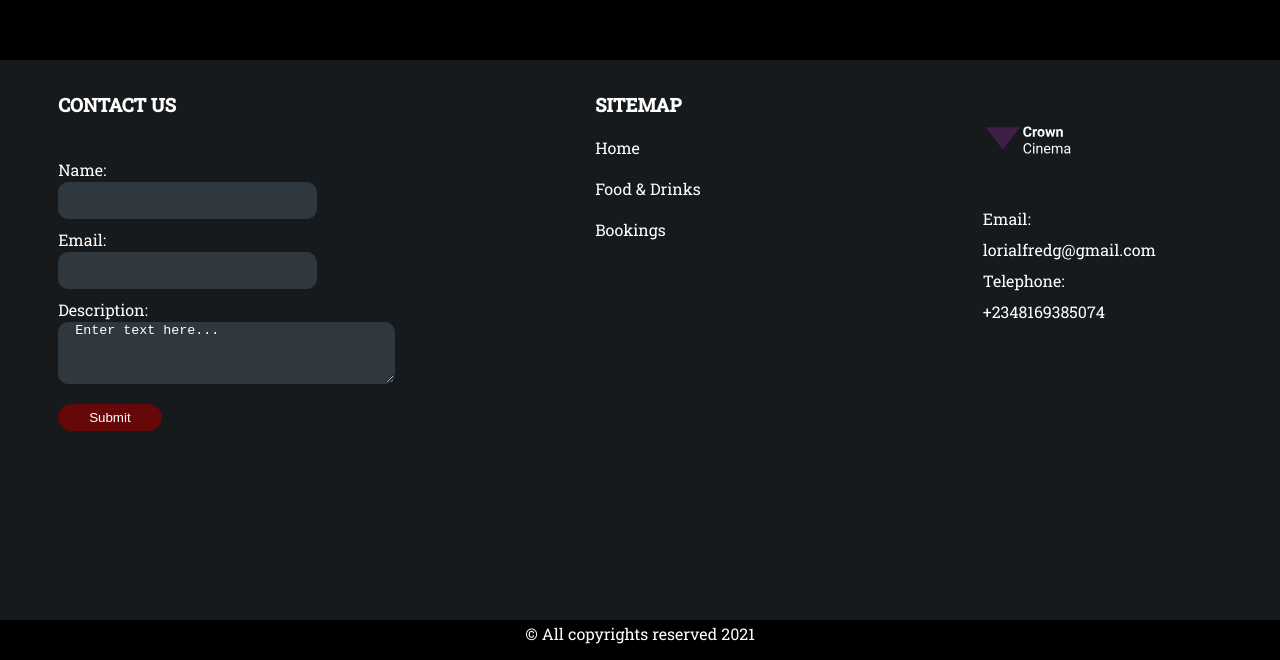
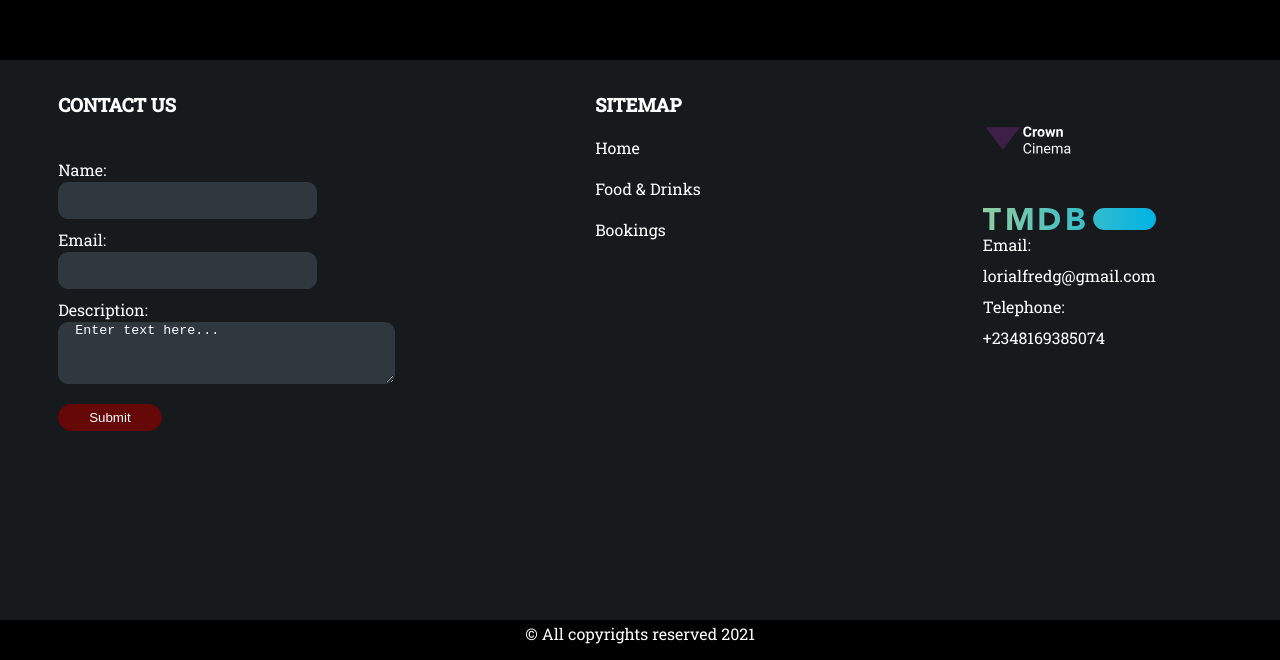
Before and after one commit to Lori-Alfred/crowncinema, a plain HTML site: page index.html in a window 1280 px wide. Shown: the part 2820-3480 px from the top of the page. Drawn offline with Linux system fonts and the light colour scheme; no server answers.

Commit message:
tmdb attribute image

```diff
--- a/index.html
+++ b/index.html
@@ -212,6 +212,8 @@
         <path d="M50 76L93.3013 19H6.69873L50 76Z" fill="#3E1F47"/>
         </svg></h3>
 
+        <img src="images/tmdb.svg" alt="TMDB Attribute">
+
 
 
 
```
